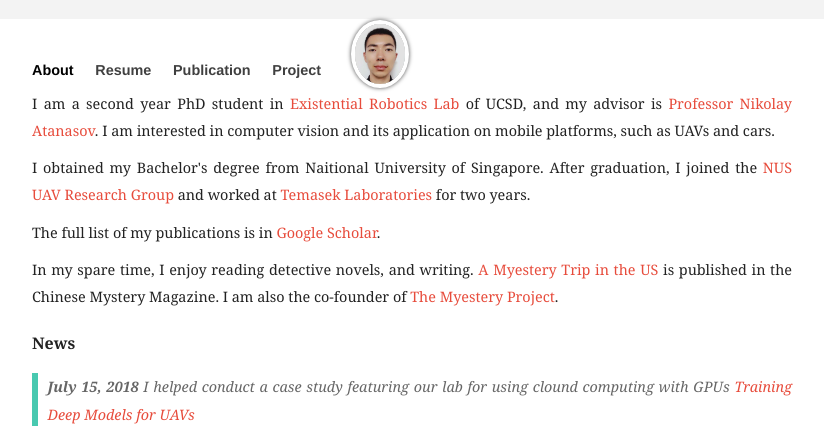
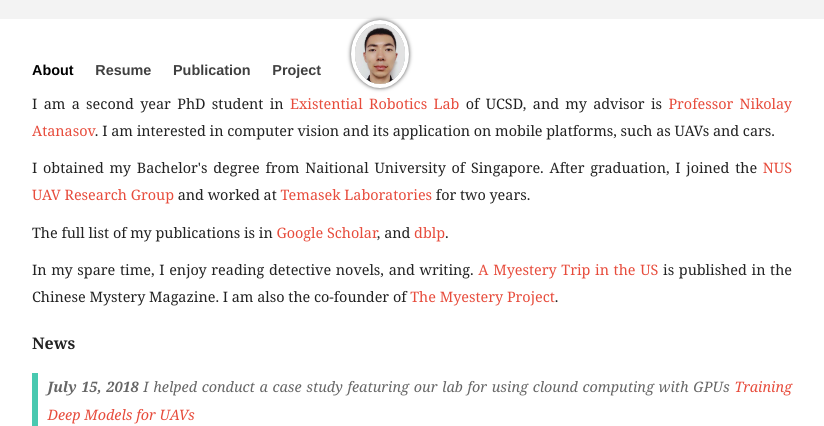
Before and after one commit to moshanATucsd/moshanATucsd.github.io, a Jekyll site: the page built from index.html, in a window 1280 px wide. Shown: the top 426 px of the page, without its empty margins (228-1052 px from the left). Built offline with Jekyll 4.4.1, drawn with Linux system fonts in a browser that asks for light colours; nearby versions of some CDN libraries.

Commit message:
add dblp

```diff
--- a/index.html
+++ b/index.html
@@ -16,7 +16,7 @@ title: Mo Shan's homepage
     </p>
 
     <p>
-    The full list of my publications is in <a href="https://scholar.google.com/citations?user=7sb-pdUAAAAJ&hl=en">Google Scholar</a>.
+    The full list of my publications is in <a href="https://scholar.google.com/citations?user=7sb-pdUAAAAJ&hl=en">Google Scholar</a>, and <a href="https://dblp.org/pid/119/1443">dblp</a>.
     </p>
 
     <p>
```
